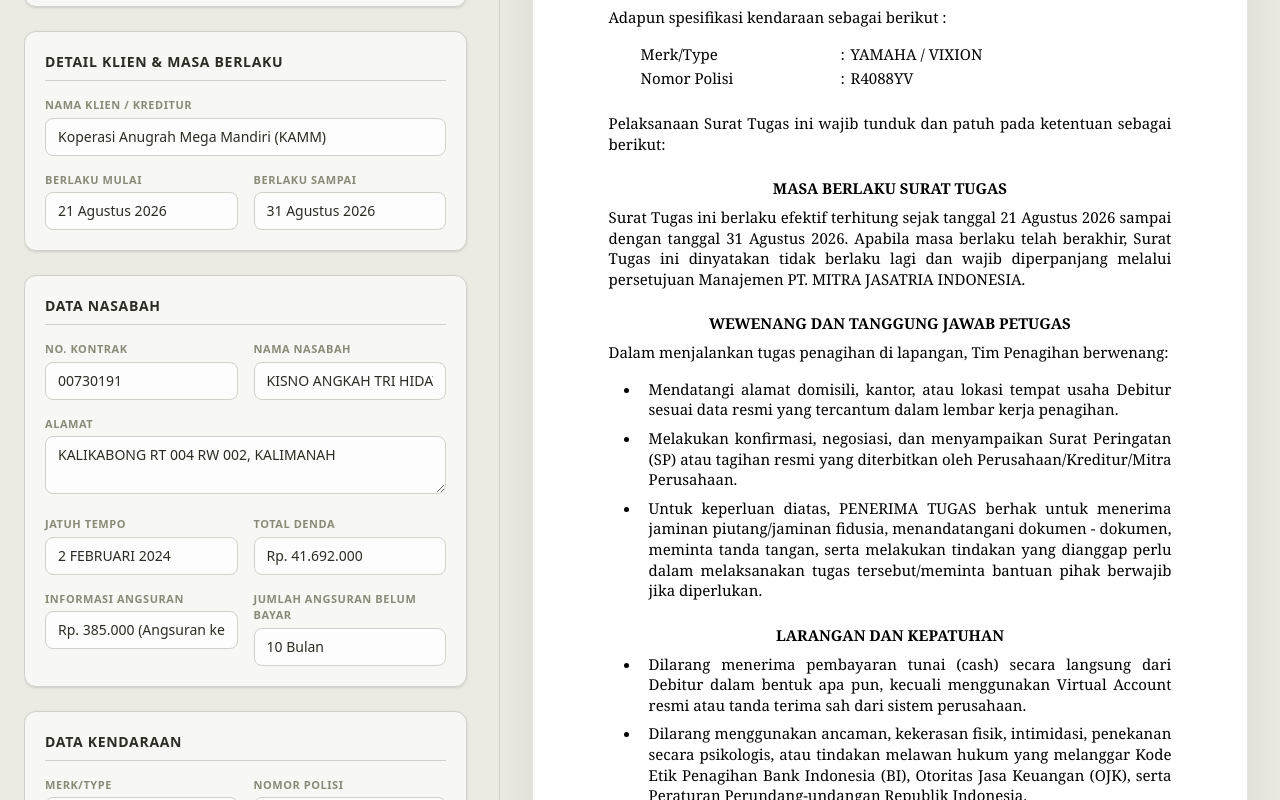
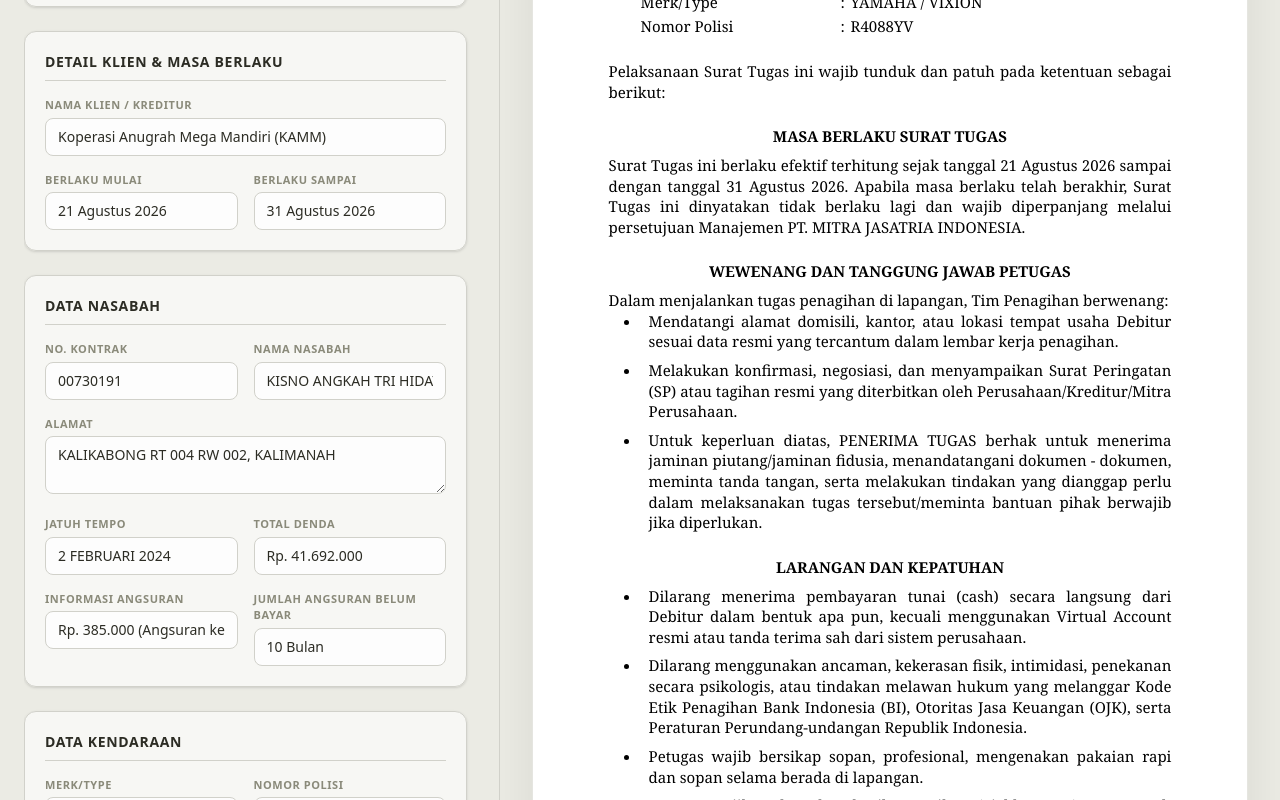
Before and after one commit to irvanlaksana/generator-surat-, a React (Vite) app: page / in a window 1280 px wide. Shown: the part 1040-1840 px from the top of the page. Built offline with nearby package versions, Linux system fonts and the light colour scheme.

Commit message:
style: use single spacing in letter preview

```diff
--- a/src/components/LetterPreview.tsx
+++ b/src/components/LetterPreview.tsx
@@ -69,7 +69,7 @@
           </div>
 
           {/* Body */}
-          <div className="space-y-4 text-justify">
+          <div className="space-y-0 text-justify letter-content">
             <p>Yang bertanda tangan di bawah ini, mewakili Manajemen <strong>{data.kopCompanyName}</strong>:</p>
 
             <div className="pl-8 space-y-1 my-3">
@@ -147,7 +147,7 @@
             <p>Pelaksanaan Surat Tugas ini wajib tunduk dan patuh pada ketentuan sebagai berikut:</p>
 
             {/* Rules Sections */}
-            <div className="space-y-4">
+            <div className="space-y-0">
               <div className="text-center font-bold mt-6 mb-2">MASA BERLAKU SURAT TUGAS</div>
               <p>
                 Surat Tugas ini berlaku efektif terhitung sejak tanggal {data.validFrom} sampai dengan tanggal {data.validTo}. Apabila masa berlaku telah berakhir, Surat Tugas ini dinyatakan tidak berlaku lagi dan wajib diperpanjang melalui persetujuan Manajemen {data.kopCompanyName}.
```
